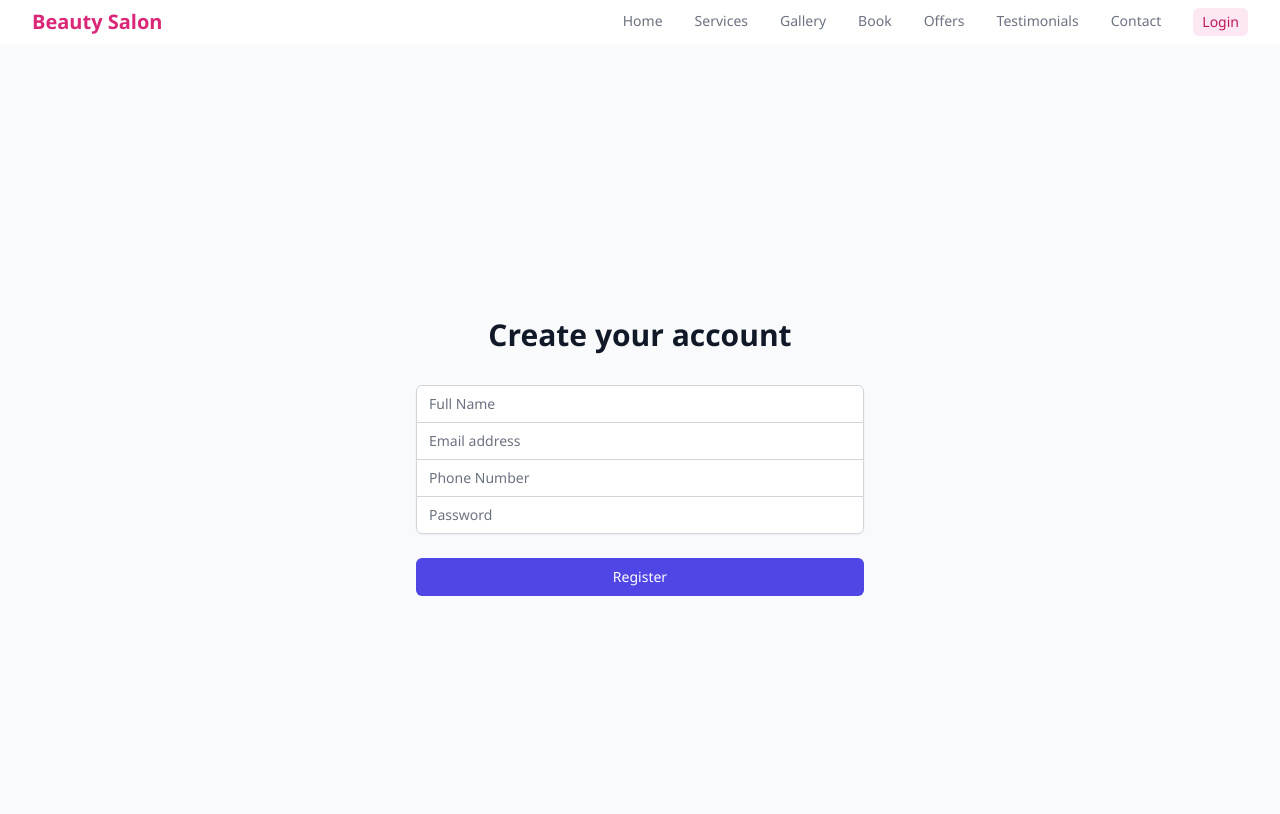
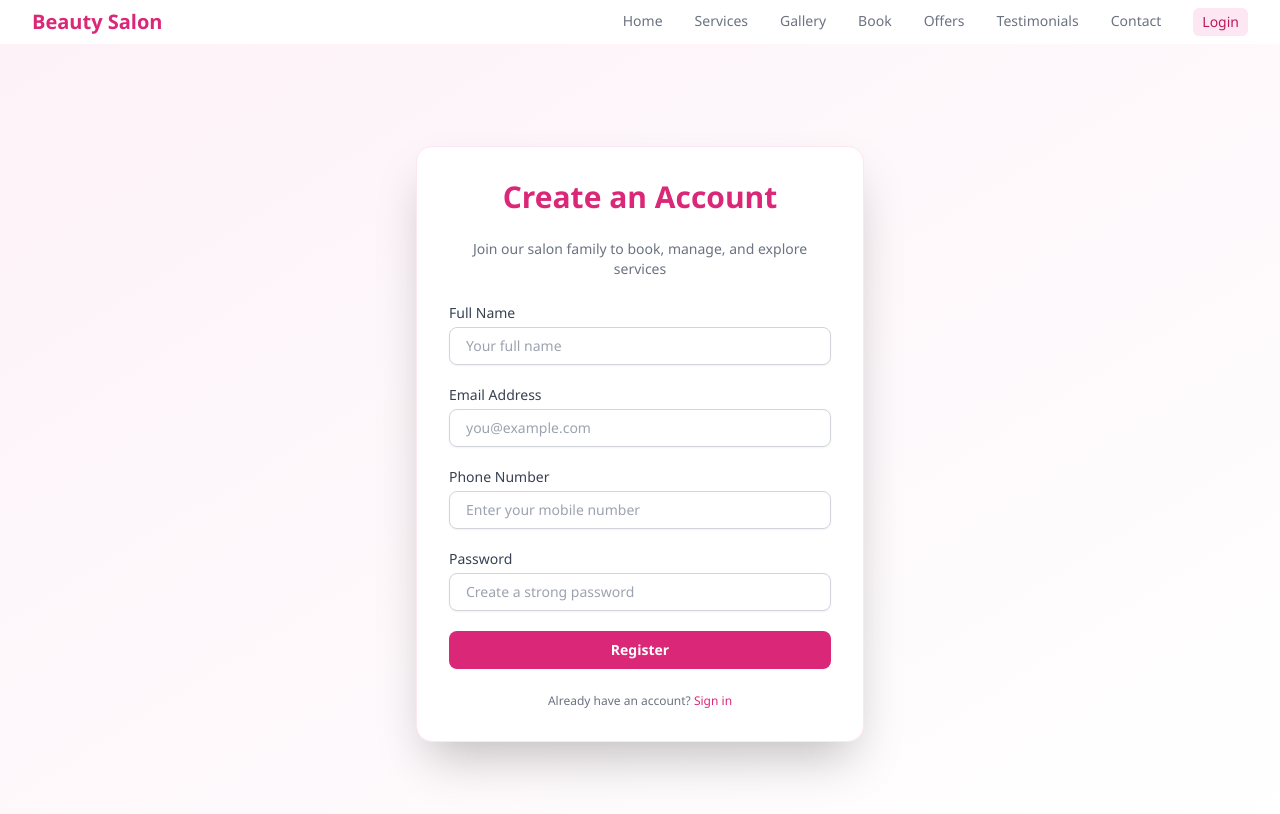
Before and after one commit to krsnavtr-code/Salone, a React (Vite) app in the folder client/: page /register in a window 1280 px wide. Shown: the top 814 px of the page. Built offline with nearby package versions, Linux system fonts and the light colour scheme.

Commit message:
login $ register style changed

```diff
--- a/client/src/components/Login.tsx
+++ b/client/src/components/Login.tsx
@@ -1,44 +1,51 @@
-import React, { useState } from 'react';
-import { useNavigate } from 'react-router-dom';
-import { useAuth } from '../contexts/AuthContext';
+import React, { useState } from "react";
+import { useNavigate } from "react-router-dom";
+import { useAuth } from "../contexts/AuthContext";
 
 export default function Login() {
   const navigate = useNavigate();
   const { login } = useAuth();
-  const [email, setEmail] = useState('');
-  const [password, setPassword] = useState('');
-  const [error, setError] = useState('');
+  const [email, setEmail] = useState("");
+  const [password, setPassword] = useState("");
+  const [error, setError] = useState("");
 
   const handleSubmit = async (e: React.FormEvent) => {
     e.preventDefault();
     try {
-      setError('');
+      setError("");
       const success = await login(email, password);
       if (!success) {
-        setError('Invalid credentials');
+        setError("Invalid credentials");
       }
     } catch (error: any) {
-      setError(error.response?.data?.message || 'An error occurred during login');
+      setError(
+        error.response?.data?.message || "An error occurred during login"
+      );
     }
   };
 
   return (
-    <div className="min-h-screen flex items-center justify-center bg-gray-50 py-12 px-4 sm:px-6 lg:px-8">
-      <div className="max-w-md w-full space-y-8">
-        <div>
-          <h2 className="mt-6 text-center text-3xl font-extrabold text-gray-900">
-            Sign in to your account
+    <div className="min-h-screen bg-gradient-to-br from-pink-50 to-white flex items-center justify-center px-4 py-12">
+      <div className="bg-white shadow-2xl rounded-2xl p-8 max-w-md w-full border border-pink-100">
+        <h2 className="text-3xl font-bold text-center text-pink-600 mb-6">
+          Welcome Back
         </h2>
-        </div>
-        <form className="mt-8 space-y-6" onSubmit={handleSubmit}>
+        <p className="text-center text-sm text-gray-500 mb-6">
+          Please login to manage your salon experience
+        </p>
+
         {error && (
-            <div className="rounded-md bg-red-50 p-4">
-              <div className="text-sm text-red-700">{error}</div>
+          <div className="bg-red-100 border border-red-400 text-red-700 px-4 py-2 rounded mb-4 text-sm">
+            {error}
           </div>
         )}
-          <div className="rounded-md shadow-sm -space-y-px">
+
+        <form className="space-y-5" onSubmit={handleSubmit}>
           <div>
-              <label htmlFor="email" className="sr-only">
+            <label
+              htmlFor="email"
+              className="block text-sm font-medium text-gray-700 mb-1"
+            >
               Email address
             </label>
             <input
@@ -46,14 +53,18 @@ export default function Login() {
               name="email"
               type="email"
               required
-                className="appearance-none rounded-none relative block w-full px-3 py-2 border border-gray-300 placeholder-gray-500 text-gray-900 rounded-t-md focus:outline-none focus:ring-indigo-500 focus:border-indigo-500 focus:z-10 sm:text-sm"
-                placeholder="Email address"
+              className="w-full px-4 py-2 border border-gray-300 rounded-lg shadow-sm text-sm focus:ring-2 focus:ring-pink-400 focus:outline-none"
+              placeholder="you@example.com"
               value={email}
               onChange={(e) => setEmail(e.target.value)}
             />
           </div>
+
           <div>
-              <label htmlFor="password" className="sr-only">
+            <label
+              htmlFor="password"
+              className="block text-sm font-medium text-gray-700 mb-1"
+            >
               Password
             </label>
             <input
@@ -61,23 +72,29 @@ export default function Login() {
               name="password"
               type="password"
               required
-                className="appearance-none rounded-none relative block w-full px-3 py-2 border border-gray-300 placeholder-gray-500 text-gray-900 rounded-b-md focus:outline-none focus:ring-indigo-500 focus:border-indigo-500 focus:z-10 sm:text-sm"
-                placeholder="Password"
+              className="w-full px-4 py-2 border border-gray-300 rounded-lg shadow-sm text-sm focus:ring-2 focus:ring-pink-400 focus:outline-none"
+              placeholder="Your password"
               value={password}
               onChange={(e) => setPassword(e.target.value)}
             />
-            </div>
           </div>
 
           <div>
             <button
               type="submit"
-              className="group relative w-full flex justify-center py-2 px-4 border border-transparent text-sm font-medium rounded-md text-white bg-indigo-600 hover:bg-indigo-700 focus:outline-none focus:ring-2 focus:ring-offset-2 focus:ring-indigo-500"
+              className="w-full bg-pink-600 text-white py-2 rounded-lg text-sm font-semibold hover:bg-pink-700 transition duration-200"
             >
               Sign in
             </button>
           </div>
         </form>
+
+        <p className="text-xs text-gray-500 mt-6 text-center">
+          Don’t have an account?{" "}
+          <a href="/register" className="text-pink-600 hover:underline">
+            Register
+          </a>
+        </p>
       </div>
     </div>
   );
--- a/client/src/components/Register.tsx
+++ b/client/src/components/Register.tsx
@@ -1,17 +1,17 @@
-import React, { useState } from 'react';
-import { useNavigate } from 'react-router-dom';
-import { useAuth } from '../contexts/AuthContext';
+import React, { useState } from "react";
+import { useNavigate } from "react-router-dom";
+import { useAuth } from "../contexts/AuthContext";
 
 export default function Register() {
   const navigate = useNavigate();
   const { register } = useAuth();
   const [formData, setFormData] = useState({
-    name: '',
-    email: '',
-    phone: '',
-    password: '',
+    name: "",
+    email: "",
+    phone: "",
+    password: "",
   });
-  const [error, setError] = useState('');
+  const [error, setError] = useState("");
 
   const handleChange = (e: React.ChangeEvent<HTMLInputElement>) => {
     const { name, value } = e.target;
@@ -23,32 +23,37 @@ export default function Register() {
     try {
       const success = await register(formData);
       if (success) {
-        navigate('/');
+        navigate("/");
       } else {
-        setError('Registration failed');
+        setError("Registration failed");
       }
     } catch (err) {
-      setError('An error occurred during registration');
+      setError("An error occurred during registration");
     }
   };
 
   return (
-    <div className="min-h-screen flex items-center justify-center bg-gray-50 py-12 px-4 sm:px-6 lg:px-8">
-      <div className="max-w-md w-full space-y-8">
-        <div>
-          <h2 className="mt-6 text-center text-3xl font-extrabold text-gray-900">
-            Create your account
+    <div className="min-h-screen bg-gradient-to-br from-pink-50 to-white flex items-center justify-center px-4 py-12">
+      <div className="bg-white shadow-2xl rounded-2xl p-8 max-w-md w-full border border-pink-100">
+        <h2 className="text-3xl font-bold text-center text-pink-600 mb-6">
+          Create an Account
         </h2>
-        </div>
-        <form className="mt-8 space-y-6" onSubmit={handleSubmit}>
+        <p className="text-center text-sm text-gray-500 mb-6">
+          Join our salon family to book, manage, and explore services
+        </p>
+
         {error && (
-            <div className="rounded-md bg-red-50 p-4">
-              <div className="text-sm text-red-700">{error}</div>
+          <div className="bg-red-100 border border-red-400 text-red-700 px-4 py-2 rounded mb-4 text-sm">
+            {error}
           </div>
         )}
-          <div className="rounded-md shadow-sm -space-y-px">
+
+        <form className="space-y-5" onSubmit={handleSubmit}>
           <div>
-              <label htmlFor="name" className="sr-only">
+            <label
+              htmlFor="name"
+              className="block text-sm font-medium text-gray-700 mb-1"
+            >
               Full Name
             </label>
             <input
@@ -56,29 +61,37 @@ export default function Register() {
               name="name"
               type="text"
               required
-                className="appearance-none rounded-none relative block w-full px-3 py-2 border border-gray-300 placeholder-gray-500 text-gray-900 rounded-t-md focus:outline-none focus:ring-indigo-500 focus:border-indigo-500 focus:z-10 sm:text-sm"
-                placeholder="Full Name"
+              className="w-full px-4 py-2 border border-gray-300 rounded-lg shadow-sm text-sm focus:ring-2 focus:ring-pink-400 focus:outline-none"
+              placeholder="Your full name"
               value={formData.name}
               onChange={handleChange}
             />
           </div>
+
           <div>
-              <label htmlFor="email" className="sr-only">
-                Email address
+            <label
+              htmlFor="email"
+              className="block text-sm font-medium text-gray-700 mb-1"
+            >
+              Email Address
             </label>
             <input
               id="email"
               name="email"
               type="email"
               required
-                className="appearance-none rounded-none relative block w-full px-3 py-2 border border-gray-300 placeholder-gray-500 text-gray-900 focus:outline-none focus:ring-indigo-500 focus:border-indigo-500 focus:z-10 sm:text-sm"
-                placeholder="Email address"
+              className="w-full px-4 py-2 border border-gray-300 rounded-lg shadow-sm text-sm focus:ring-2 focus:ring-pink-400 focus:outline-none"
+              placeholder="you@example.com"
               value={formData.email}
               onChange={handleChange}
             />
           </div>
+
           <div>
-              <label htmlFor="phone" className="sr-only">
+            <label
+              htmlFor="phone"
+              className="block text-sm font-medium text-gray-700 mb-1"
+            >
               Phone Number
             </label>
             <input
@@ -86,14 +99,18 @@ export default function Register() {
               name="phone"
               type="tel"
               required
-                className="appearance-none rounded-none relative block w-full px-3 py-2 border border-gray-300 placeholder-gray-500 text-gray-900 focus:outline-none focus:ring-indigo-500 focus:border-indigo-500 focus:z-10 sm:text-sm"
-                placeholder="Phone Number"
+              className="w-full px-4 py-2 border border-gray-300 rounded-lg shadow-sm text-sm focus:ring-2 focus:ring-pink-400 focus:outline-none"
+              placeholder="Enter your mobile number"
               value={formData.phone}
               onChange={handleChange}
             />
           </div>
+
           <div>
-              <label htmlFor="password" className="sr-only">
+            <label
+              htmlFor="password"
+              className="block text-sm font-medium text-gray-700 mb-1"
+            >
               Password
             </label>
             <input
@@ -101,23 +118,27 @@ export default function Register() {
               name="password"
               type="password"
               required
-                className="appearance-none rounded-none relative block w-full px-3 py-2 border border-gray-300 placeholder-gray-500 text-gray-900 rounded-b-md focus:outline-none focus:ring-indigo-500 focus:border-indigo-500 focus:z-10 sm:text-sm"
-                placeholder="Password"
+              className="w-full px-4 py-2 border border-gray-300 rounded-lg shadow-sm text-sm focus:ring-2 focus:ring-pink-400 focus:outline-none"
+              placeholder="Create a strong password"
               value={formData.password}
               onChange={handleChange}
             />
           </div>
-          </div>
 
-          <div>
           <button
             type="submit"
-              className="group relative w-full flex justify-center py-2 px-4 border border-transparent text-sm font-medium rounded-md text-white bg-indigo-600 hover:bg-indigo-700 focus:outline-none focus:ring-2 focus:ring-offset-2 focus:ring-indigo-500"
+            className="w-full bg-pink-600 text-white py-2 rounded-lg text-sm font-semibold hover:bg-pink-700 transition duration-200"
           >
             Register
           </button>
-          </div>
         </form>
+
+        <p className="text-xs text-gray-500 mt-6 text-center">
+          Already have an account?{" "}
+          <a href="/login" className="text-pink-600 hover:underline">
+            Sign in
+          </a>
+        </p>
       </div>
     </div>
   );
```
Lines whose indentation alone changed are shown as unchanged.
